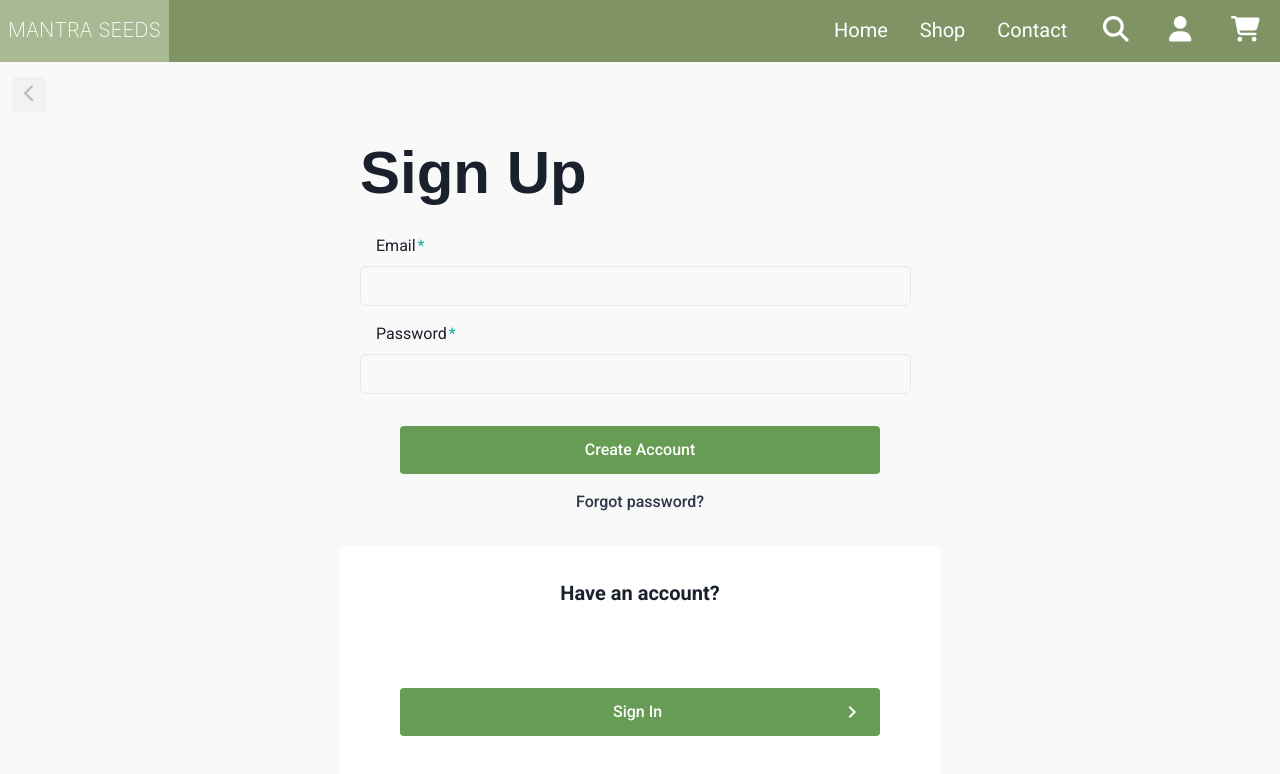
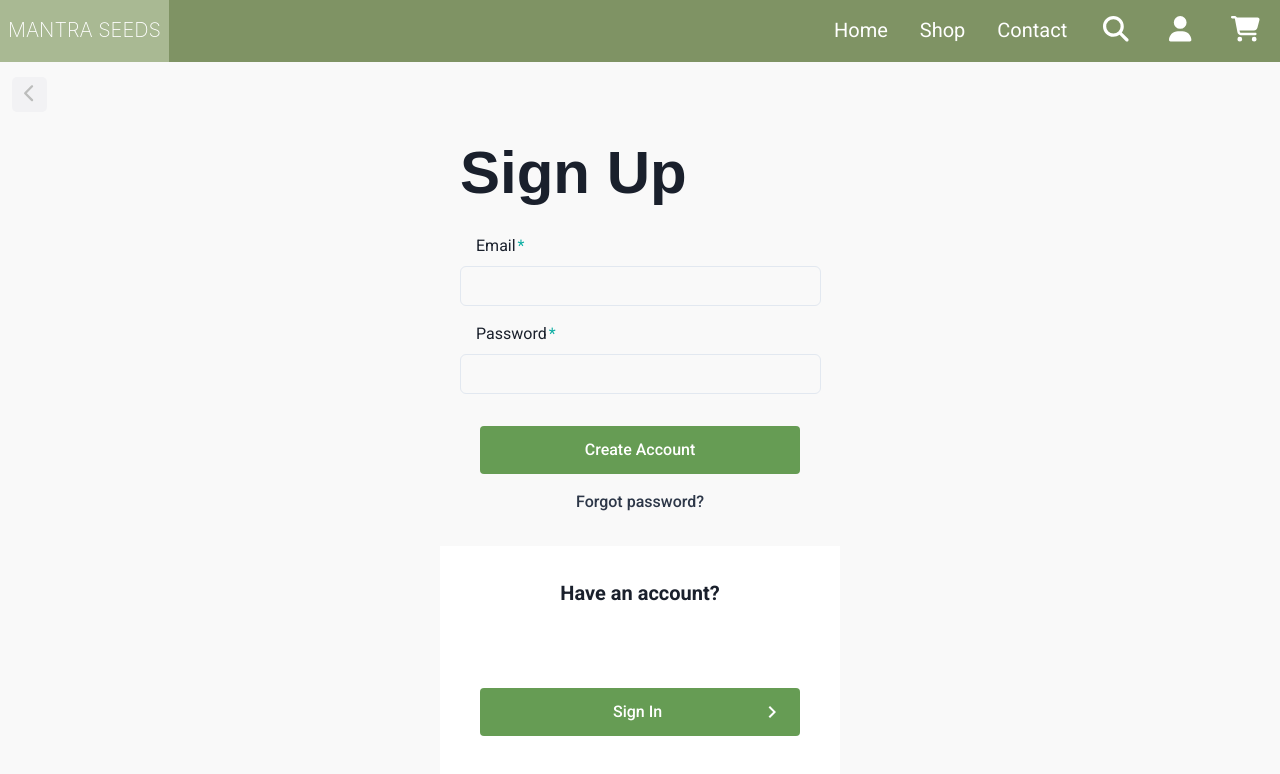
Before and after one commit to EricJamesCrow/mantra-seeds, a React (Create React App) app in the folder frontend/: page /signup in a window 1280 px wide. Shown: the top 774 px of the page. Built offline with nearby package versions, Linux system fonts and the light colour scheme; no server answers.

Commit message:
improving css

```diff
--- a/frontend/src/pages/login/Login.js
+++ b/frontend/src/pages/login/Login.js
@@ -39,7 +39,7 @@ export default function Login() {
               cursor: "pointer"}}
           />
       </button>
-        <div className="login-wrapper">
+        <div className="change-password-wrapper">
         <form onSubmit={handleSubmit}>
         <div className="login-fields-container">
           <h1>Sign In</h1>
--- a/frontend/src/pages/new_checkout/Checkout.css
+++ b/frontend/src/pages/new_checkout/Checkout.css
@@ -59,8 +59,8 @@
     margin-top: 0;
 }
 
-.checkout-component-form > .alternative-link-container > .alternative-link:hover, .alternative-link-container.shipping:hover {
-   cursor: pointer;
+.alternative-link:hover {
+    cursor: pointer;
 }
 
 /* shipping component css */
--- a/frontend/src/pages/reset-password/ResetPassword.js
+++ b/frontend/src/pages/reset-password/ResetPassword.js
@@ -23,6 +23,7 @@ export default function ResetPassword() {
             cursor: "pointer"}}
         />
     </button>
+    <div className="change-password-wrapper">
       <form>
       <div className="login-fields-container">
         <h1>Reset Password</h1>
@@ -40,5 +41,6 @@ export default function ResetPassword() {
       </div>
       </form>
     </div>
+  </div>
   )
 }
--- a/frontend/src/pages/signup/Signup.js
+++ b/frontend/src/pages/signup/Signup.js
@@ -39,7 +39,7 @@ export default function Signup() {
               cursor: "pointer"}}
           />
       </button>
-      <div className="login-wrapper">
+      <div className="change-password-wrapper">
         <form onSubmit={handleSubmit}>
         <div className="login-fields-container">
           <h1>Sign Up</h1>
```
Lines whose indentation alone changed are shown as unchanged.
